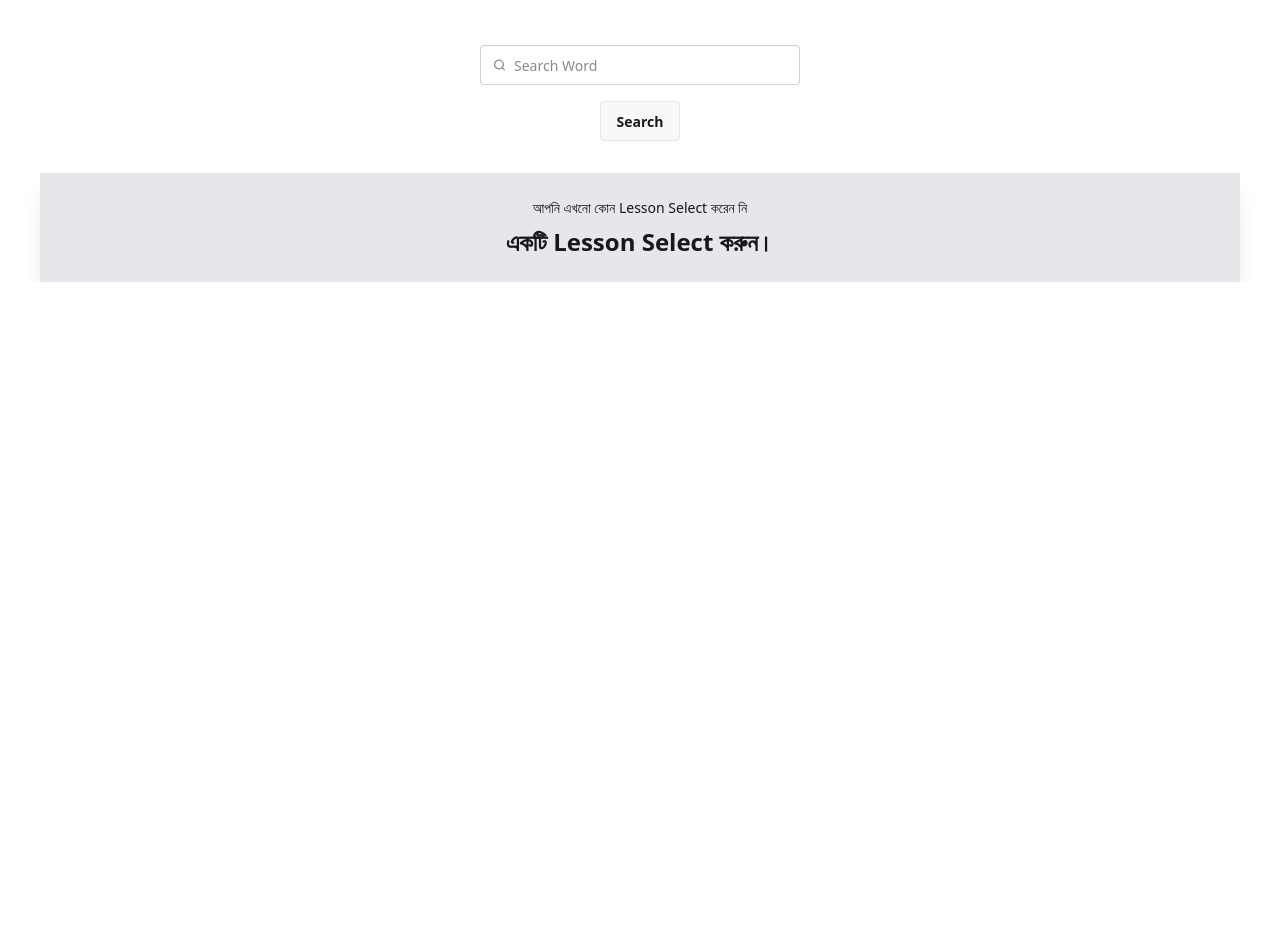
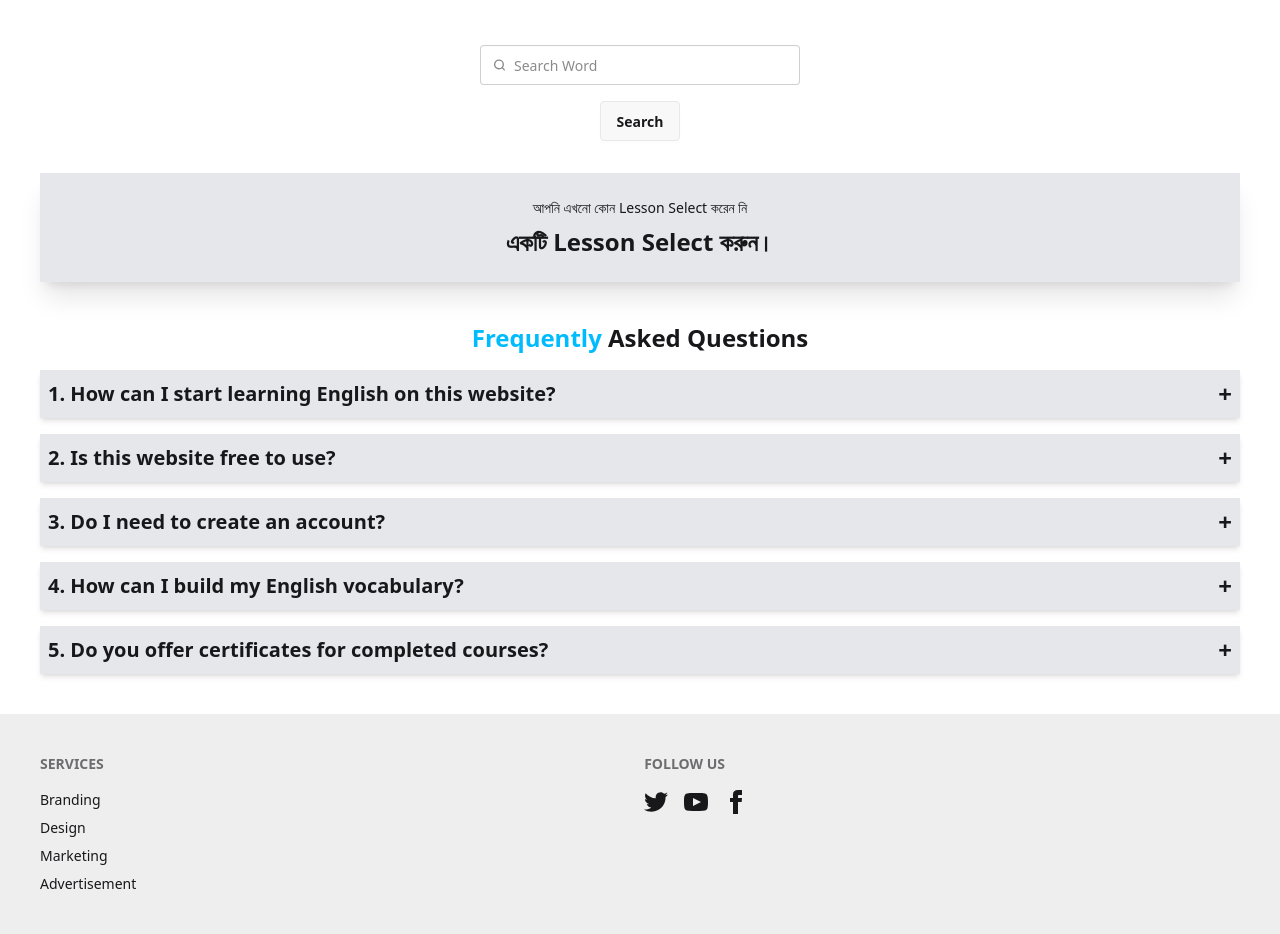
Before and after one commit to nahian-cse-nubtk/English-janala-project, a plain HTML site: page index.html in a window 1280 px wide. Shown: the part 707-1641 px from the top of the page. Before the commit the page ends 989 px from the top, so only its background shows below. Drawn offline with nearby package versions, Linux system fonts and the light colour scheme; no server answers.

Commit message:
frequently asked section is added

```diff
--- a/index.html
+++ b/index.html
@@ -123,7 +123,109 @@
     <section id="details-of-word">
 
 </section>
+
+<section class="m-10">
+  <h1><h1 class="text-2xl font-bold text-center"><span class="text-sky-400">Frequently</span> Asked Questions</h1></h1>
+  <div class="flex justify-between items-center bg-gray-200 shadow-md p-2 mt-4 question">
+    <div>
+      <p class="text-xl font-bold">1. How can I start learning English on this website?</p>
+      <p class = "hidden answer">You can start by exploring our beginner lessons, interactive exercises, and quizzes. We also offer structured courses to guide you step by step.</p>
+    </div>
+    <div>
+    <button class="text-2xl font-bold plus">+</button>
+    <button class="text-2xl font-bold hidden minus">-</button>
+    </div>
+  </div>
+  <div class="flex justify-between items-center bg-gray-200 shadow-md p-2 mt-4 question">
+    <div>
+      <p class="text-xl font-bold">2. Is this website free to use?</p>
+      <p class = "hidden answer">Yes this website is free to use.</p>
+    </div>
+    <div>
+    <button class="text-2xl font-bold plus">+</button>
+    <button class="text-2xl font-bold hidden minus">-</button>
+    </div>
+  </div>
+  <div class="flex justify-between items-center bg-gray-200 shadow-md p-2 mt-4 question">
+    <div>
+      <p class="text-xl font-bold">3. Do I need to create an account?</p>
+      <p class = "hidden answer">Yes, you need to create account to use this website.</p>
+    </div>
+    <div>
+    <button class="text-2xl font-bold plus">+</button>
+    <button class="text-2xl font-bold hidden minus">-</button>
+    </div>
+  </div>
+  <div class="flex justify-between items-center bg-gray-200 shadow-md p-2 mt-4 question">
+    <div>
+      <p class="text-xl font-bold">4. How can I build my English vocabulary?</p>
+      <p class = "hidden answer">By practicing daily you can build and improve your vocabolary Knowledge.</p>
+    </div>
+    <div>
+    <button class="text-2xl font-bold plus">+</button>
+    <button class="text-2xl font-bold hidden minus">-</button>
+    </div>
+  </div>
+  <div class="flex justify-between items-center bg-gray-200 shadow-md p-2 mt-4 question">
+    <div>
+      <p class="text-xl font-bold">5. Do you offer certificates for completed courses?</p>
+      <p class = "hidden answer">Yes, we will offer course in the future and that time we will provide the certificate.</p>
+    </div>
+    <div>
+    <button class="text-2xl font-bold plus">+</button>
+    <button class="text-2xl font-bold hidden minus">-</button>
+    </div>
+  </div>
+</section>
 </main>
+
+  <footer class="footer sm:footer-horizontal bg-base-300 text-base-content p-10">
+  <nav>
+    <h6 class="footer-title">Services</h6>
+    <a class="link link-hover">Branding</a>
+    <a class="link link-hover">Design</a>
+    <a class="link link-hover">Marketing</a>
+    <a class="link link-hover">Advertisement</a>
+  </nav>
+  <nav>
+    <h6 class="footer-title">follow us</h6>
+    <div class="grid grid-flow-col gap-4">
+      <a>
+        <svg
+          xmlns="http://www.w3.org/2000/svg"
+          width="24"
+          height="24"
+          viewBox="0 0 24 24"
+          class="fill-current">
+          <path
+            d="M24 4.557c-.883.392-1.832.656-2.828.775 1.017-.609 1.798-1.574 2.165-2.724-.951.564-2.005.974-3.127 1.195-.897-.957-2.178-1.555-3.594-1.555-3.179 0-5.515 2.966-4.797 6.045-4.091-.205-7.719-2.165-10.148-5.144-1.29 2.213-.669 5.108 1.523 6.574-.806-.026-1.566-.247-2.229-.616-.054 2.281 1.581 4.415 3.949 4.89-.693.188-1.452.232-2.224.084.626 1.956 2.444 3.379 4.6 3.419-2.07 1.623-4.678 2.348-7.29 2.04 2.179 1.397 4.768 2.212 7.548 2.212 9.142 0 14.307-7.721 13.995-14.646.962-.695 1.797-1.562 2.457-2.549z"></path>
+        </svg>
+      </a>
+      <a>
+        <svg
+          xmlns="http://www.w3.org/2000/svg"
+          width="24"
+          height="24"
+          viewBox="0 0 24 24"
+          class="fill-current">
+          <path
+            d="M19.615 3.184c-3.604-.246-11.631-.245-15.23 0-3.897.266-4.356 2.62-4.385 8.816.029 6.185.484 8.549 4.385 8.816 3.6.245 11.626.246 15.23 0 3.897-.266 4.356-2.62 4.385-8.816-.029-6.185-.484-8.549-4.385-8.816zm-10.615 12.816v-8l8 3.993-8 4.007z"></path>
+        </svg>
+      </a>
+      <a>
+        <svg
+          xmlns="http://www.w3.org/2000/svg"
+          width="24"
+          height="24"
+          viewBox="0 0 24 24"
+          class="fill-current">
+          <path
+            d="M9 8h-3v4h3v12h5v-12h3.642l.358-4h-4v-1.667c0-.955.192-1.333 1.115-1.333h2.885v-5h-3.808c-3.596 0-5.192 1.583-5.192 4.615v3.385z"></path>
+        </svg>
+      </a>
+    </div>
+  </nav>
+</footer>
 
 <script src="script/janala.js"></script>
 </body>
--- a/script/janala.js
+++ b/script/janala.js
@@ -163,4 +163,32 @@ const resultNotFound = (value)=>{
  }
 
 }
+
+const allPlus = document.querySelectorAll(".plus")
+
+for(let plus of allPlus){
+    plus.addEventListener("click", ()=>{
+        const questionBox = plus.closest(".question");
+        const answer = questionBox.querySelector(".answer");
+        const plusButton = questionBox.querySelector(".plus");
+        const minusButton = questionBox.querySelector(".minus");
+        answer.classList.remove('hidden');
+        minusButton.classList.remove('hidden');
+        plusButton.classList.add('hidden');
+    })
+}
+
+const allminus = document.querySelectorAll(".minus")
+
+for(let minus of allminus){
+    minus.addEventListener("click", ()=>{
+        const questionBox = minus.closest(".question");
+        const answer = questionBox.querySelector(".answer");
+        const plusButton = questionBox.querySelector(".plus");
+        const minusButton = questionBox.querySelector(".minus");
+        answer.classList.add('hidden');
+        minusButton.classList.add('hidden');
+        plusButton.classList.remove('hidden');
+    })
+}
 loadLesson();
```
